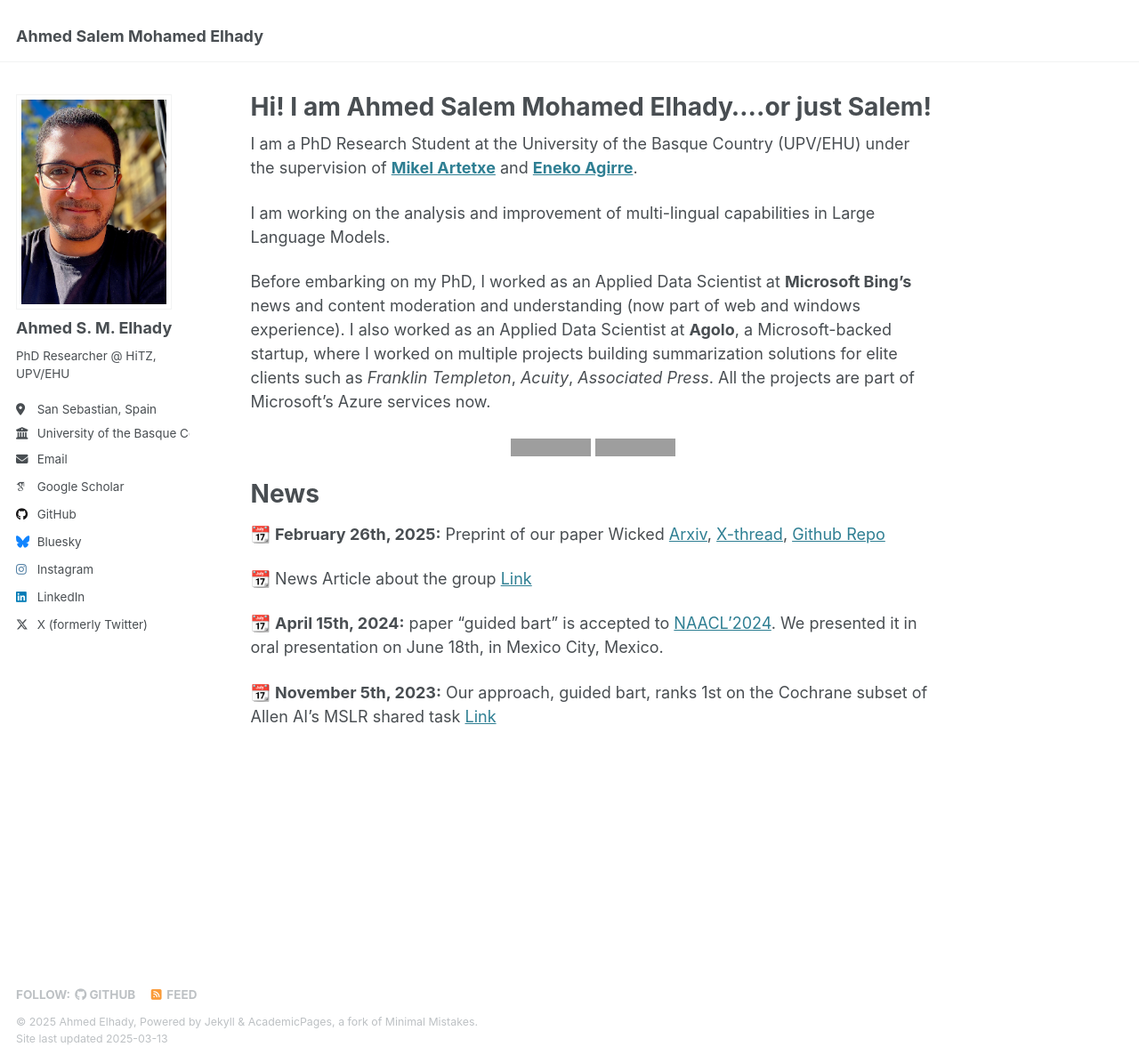
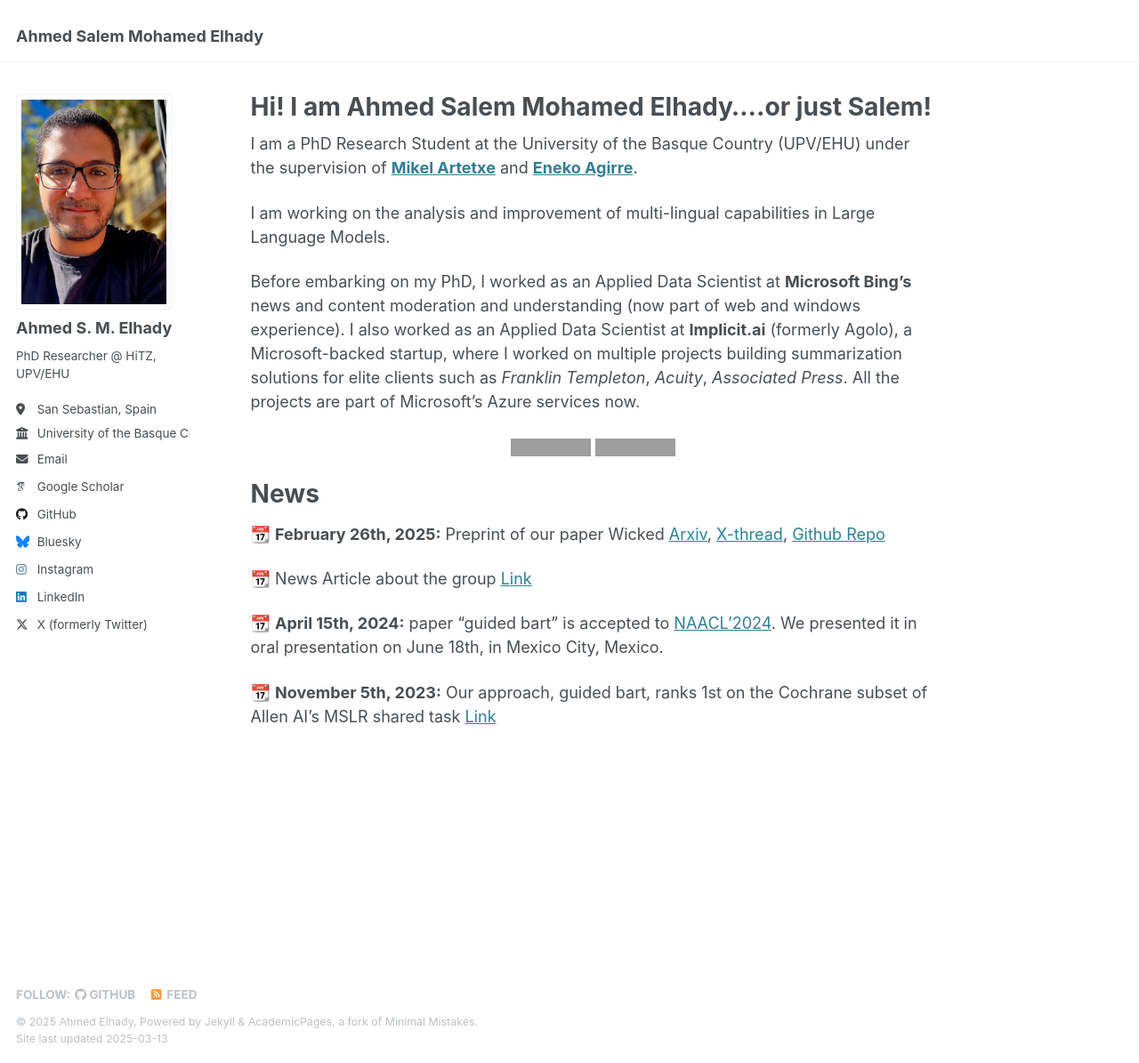
Before and after one commit to ahmedselhady/ahmedselhady.github.io, a Jekyll site: the page built from _pages/about.md, in a window 1280 px wide and 1195 px high. Shown: the whole window at 89% size. Built offline with Jekyll 4.4.1, drawn with Linux system fonts in a browser that asks for light colours; emoji names are drawn with the system emoji font; some web fonts are replaced; grey boxes are pictures that could not be loaded.

Commit message:
Update about.md

```diff
--- a/_pages/about.md
+++ b/_pages/about.md
@@ -11,7 +11,7 @@ I am a PhD Research Student at the University of the Basque Country (UPV/EHU) un
 
 I am working on the analysis and improvement of multi-lingual capabilities in Large Language Models.
 
-Before embarking on my PhD, I worked as an Applied Data Scientist at **Microsoft Bing's** news and content moderation and understanding (now part of web and windows experience). I also worked as an Applied Data Scientist at **Agolo**, a Microsoft-backed startup, where I worked on multiple projects building summarization solutions for elite clients such as *Franklin Templeton*, *Acuity*, *Associated Press*. All the projects are part of Microsoft's Azure services now.
+Before embarking on my PhD, I worked as an Applied Data Scientist at **Microsoft Bing's** news and content moderation and understanding (now part of web and windows experience). I also worked as an Applied Data Scientist at **Implicit.ai** (formerly Agolo), a Microsoft-backed startup, where I worked on multiple projects building summarization solutions for elite clients such as *Franklin Templeton*, *Acuity*, *Associated Press*. All the projects are part of Microsoft's Azure services now.
 
 
 <p align="center">
```
